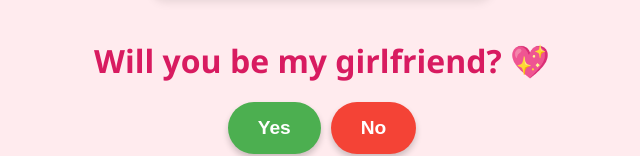
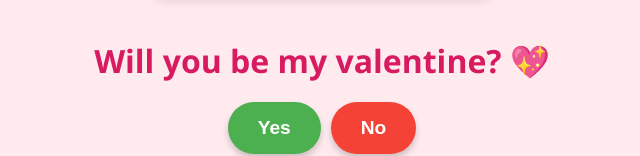
Before and after one commit to SivaDurga485/Lub, a plain HTML site: page index.html in a window 1280 px wide. Shown: the part 449-605 px from the top of the page, without its empty margins (318-958 px from the left). Drawn offline with Linux system fonts and the light colour scheme.

Commit message:
Change text from 'girlfriend' to 'valentine'

```diff
--- a/index.html
+++ b/index.html
@@ -104,7 +104,7 @@
             <img id="mainImage" src="TomProposal.gif" alt="Cute Bear">
         </div>
 
-        <h1 id="mainText">Will you be my girlfriend? 💖</h1>
+        <h1 id="mainText">Will you be my valentine? 💖</h1>
 
         <div class="buttons" id="btnContainer">
             <button class="btn" id="yesBtn" onclick="handleYes()">Yes</button>
```
